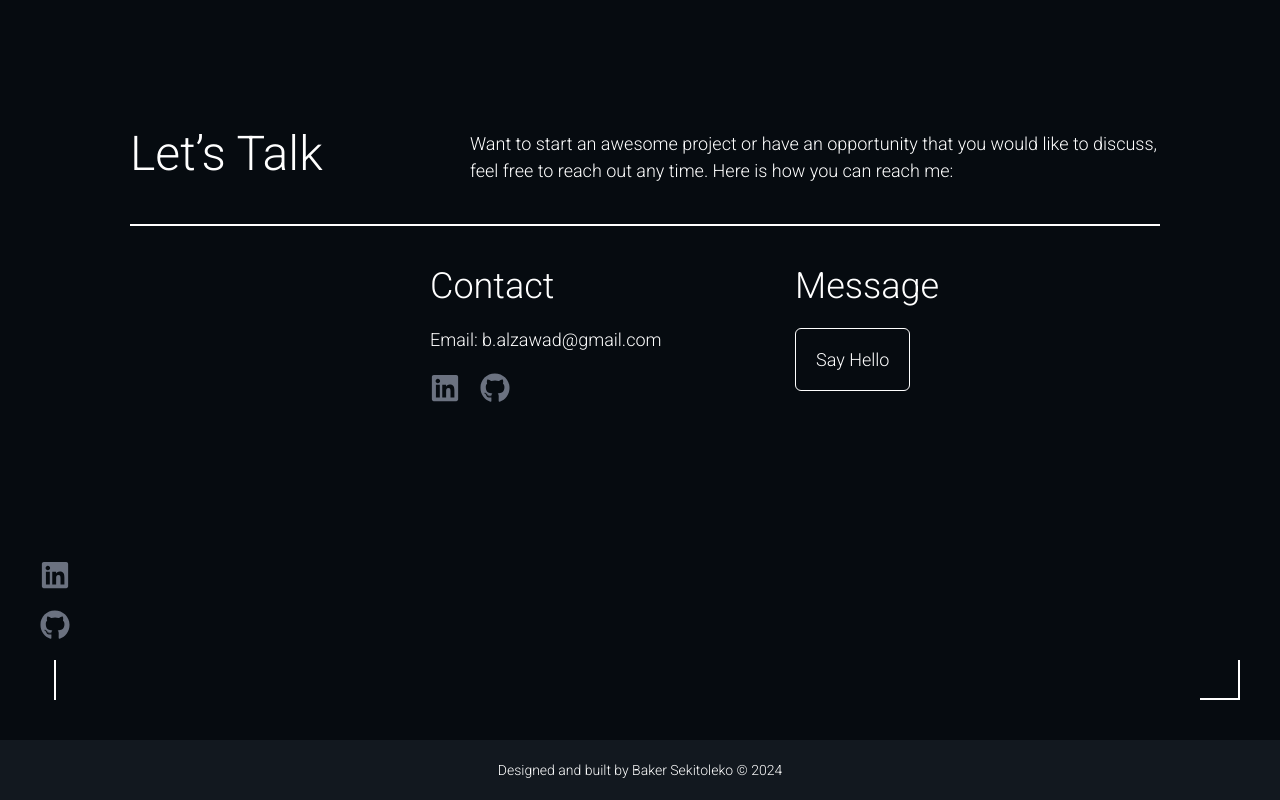
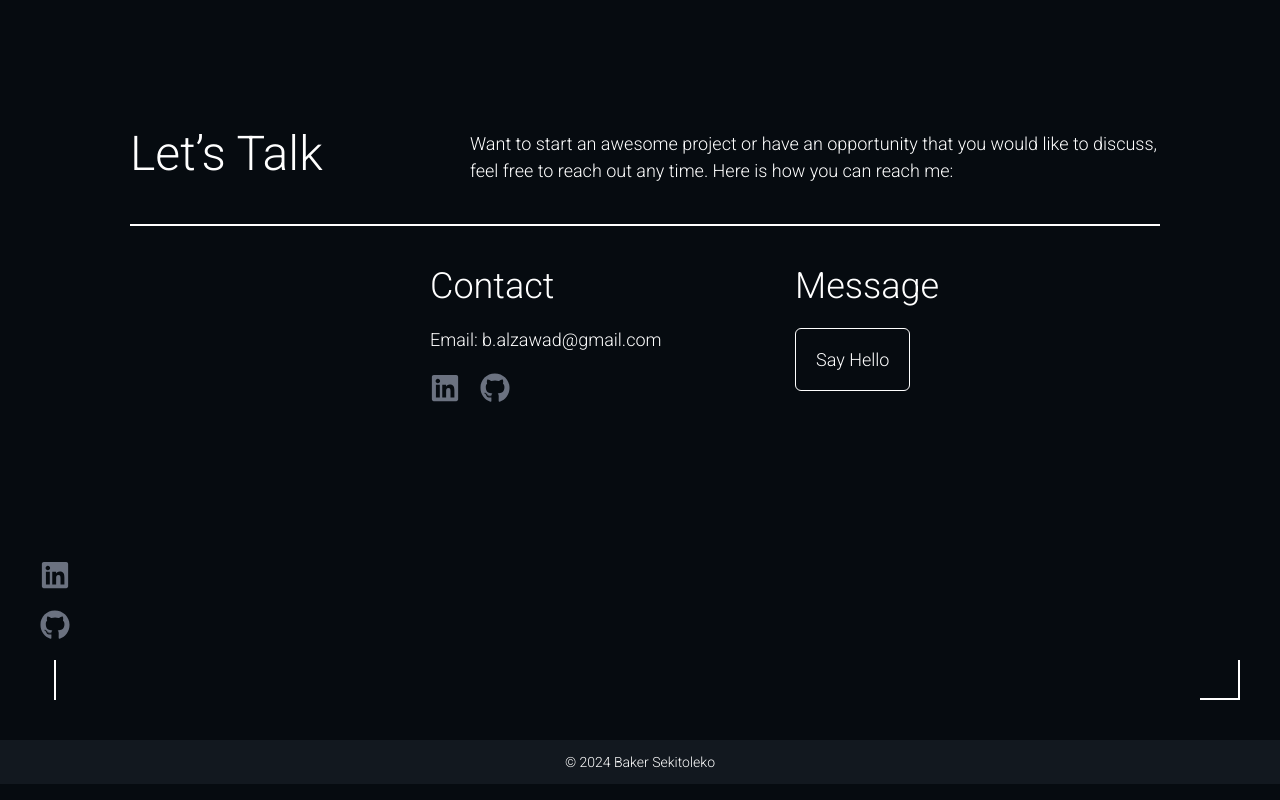
Before and after one commit to Qadriyah/portifolio, a Next.js app: page / in a window 1280 px wide. Shown: the part 3599-4399 px from the top of the page. Built offline with nearby package versions, Linux system fonts and the light colour scheme.

Commit message:
Feat: Code refactoring

```diff
--- a/src/components/Footer.tsx
+++ b/src/components/Footer.tsx
@@ -2,11 +2,10 @@ import React from "react";
 
 const Footer = () => {
   return (
-    <footer className="p-5 bg-[#12181f]">
+    <footer className="p-3 bg-[#12181f]">
       <div>
         <p className="text-sm text-center">
-          Designed and built by Baker Sekitoleko &copy;{" "}
-          {`${new Date().getFullYear()}`}
+          &copy; {`${new Date().getFullYear()} Baker Sekitoleko`}
         </p>
       </div>
     </footer>
```
